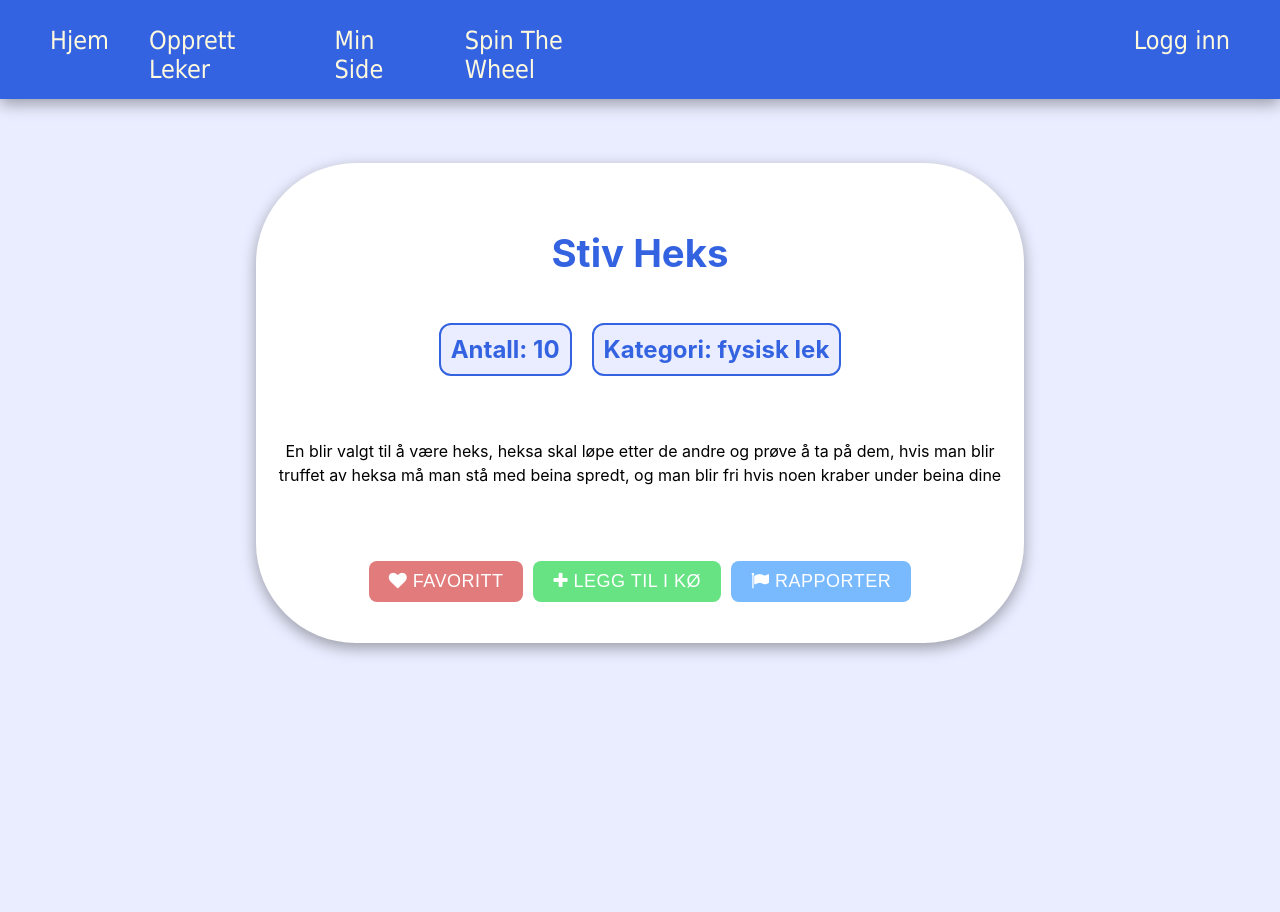
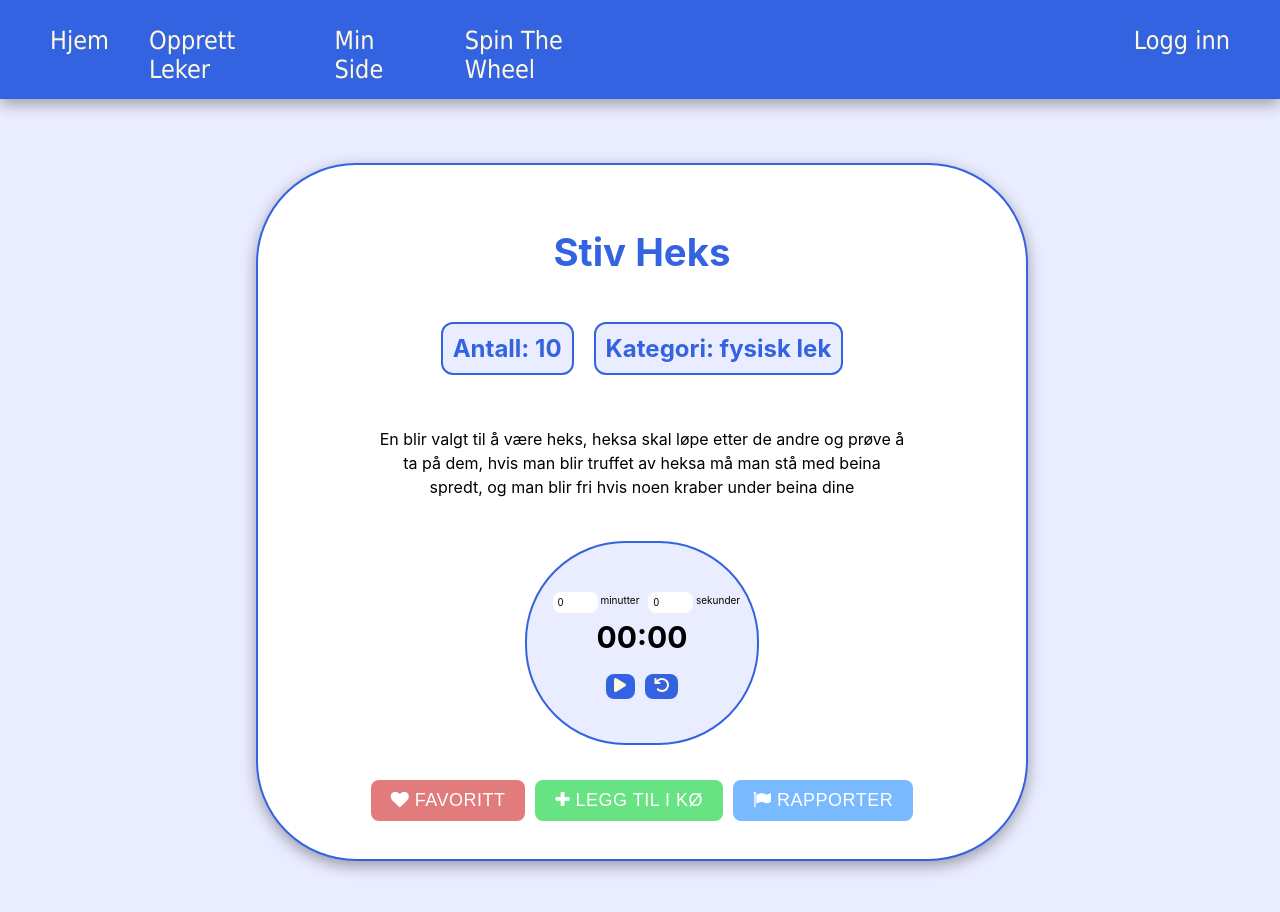
Before and after one commit to Nathaniavm/PU, a React (Create React App) app: page /game/1 in a window 1280 px wide. Shown: the top 912 px of the page. Before the commit the page ends 800 px from the top, so only its background shows below. Built offline with nearby package versions, Linux system fonts and the light colour scheme.

Commit message:
feat #46: Created a timer in Games with pause and reset buttons. Co-authored by @signesgu and @mathiajs

```diff
--- a/src/pages/games/Games.css
+++ b/src/pages/games/Games.css
@@ -1,3 +1,7 @@
+
+/*.page{
+    display: flex;
+}*/
 .gamesContainer {
     display: flex;
     flex-direction: column;
@@ -5,6 +9,7 @@
     justify-content: center;
     background-color: var(--White-Background);
     border-radius: 100px 100px 100px 100px;
+    border: 2px solid var(--Header-Color);
     box-shadow: 0 5px 15px rgba(0, 0, 0, 0.35);
     position: relative;
     overflow: hidden;
@@ -17,6 +22,23 @@
     margin-bottom: 5%;
 }
 
+.timer{
+    display: flex;
+    flex-direction: column;
+    align-items: center;
+    justify-content: center;
+    background-color: var(--Body-Color);
+    border-radius: 100px 100px 100px 100px;
+    border: 2px solid var(--Header-Color);
+    position: relative;
+    overflow: hidden;
+    width: 30%;
+    max-width: 60%;
+    height: 200px;
+    margin-top: 0%;
+    margin-bottom: 2%;
+}
+
 .gameTitle {
     color: var(--Header-Color);
     font-size: 1.5vw;
@@ -24,6 +46,7 @@
     max-width: 100%;
     max-height: 70px;
     margin-bottom: 5%;
+    margin-top: 5%;
 }
 
 .aboutGame {
@@ -51,6 +74,7 @@
     justify-content: center;
     text-align: center;
     margin-bottom: 15px;
+    max-width: 70%;
 }
 
 .gameDescription p {
@@ -66,6 +90,7 @@
     display: flex;
     justify-content: space-around;
     margin-top: 20px;
+    margin-bottom: 5%;
 }
 
 .moreButton {
@@ -98,3 +123,63 @@
 .gameButton:hover {
     box-shadow: 0 3px 4px 0 #6c84c8, 0 4px 10px 0 #c0ccee;
 }
+
+.timeInputField{
+    background-color: var(--White-Background);
+    border: none;
+    margin: 10px 0;
+    margin-left: 7%;
+    padding: 5px 5px;
+    font-size: 10px;
+    border-radius: 8px;
+    width: 35px;
+    outline: none;
+    margin-bottom: 5%;
+}
+
+.timerContainer{
+    justify-content: center;
+}
+
+
+.inputTimerContainer{
+    display: flex;
+    justify-content: center;
+    margin-top: 10%; /*something*/
+    margin-left: 13%;
+    margin-right: 13%;
+    font-size: 10px;
+    text-align: center;
+
+}
+
+.unit{
+    margin-left: 2%;
+    margin-top: 10%;
+}
+
+.timerButtonsContainer{
+    display: flex;
+    justify-content: center;
+    margin-bottom: 10%;
+}
+
+.timerContainer{
+    text-align: center;
+}
+
+.timerDiv h1{
+    font-size: 30px;
+    margin: 0;
+    margin-bottom: 5%;
+}
+
+
+.button{
+    max-width: 50%;
+
+}
+
+.button:hover{
+    box-shadow: 0 3px 4px 0 #6c84c8, 0 4px 10px 0 #c0ccee;
+}
--- a/src/pages/games/Games.js
+++ b/src/pages/games/Games.js
@@ -1,12 +1,52 @@
-import React from 'react'
+import React, { useState, useEffect } from 'react';
 import { useParams } from 'react-router-dom';
-import './Games.css'
+import './Games.css';
+import { FontAwesomeIcon } from '@fortawesome/react-fontawesome';
+import { faPlay } from '@fortawesome/free-solid-svg-icons';
+import { faUndo } from '@fortawesome/free-solid-svg-icons';
 
 const Games = () => {
-    //Retrieve the gameID from the URL
     const { gameID } = useParams();
+        //minute and second- inputs
+        const [initialMinutes, setInitialMinutes] = useState(0);
+        const [initialSeconds, setInitialSeconds] = useState(0);
+        //whether the timer is active
+        const [isActive, setIsActive] = useState(false);
+        //the minutes that are actually count down
+        const [minutes, setMinutes] = useState(0);
+        const [seconds, setSeconds] = useState(0);
 
-    // Placeholder games, will be switched with backend retreiving method
+        useEffect(() => {
+          let intervalId;
+
+          if (isActive) {
+            intervalId = setInterval(() => {
+              if (seconds === 0) {
+                if (minutes === 0) {
+                  clearInterval(intervalId);
+                  setIsActive(false);
+                } else {
+                  setMinutes(prevMinutes => prevMinutes - 1);
+                  setSeconds(59);
+                }
+              } else {
+                setSeconds(prevSeconds => prevSeconds - 1);
+              }
+            }, 1000);
+          }
+
+            return () => clearInterval(intervalId);
+        }, [isActive, minutes, seconds]);
+
+
+        const handleMinuteInputChange = (e) => {
+          setInitialMinutes(parseInt(e.target.value));
+        };
+
+        const handleSecondInputChange = (e) => {
+          setInitialSeconds(parseInt(e.target.value));
+        }
+
     const placeholderGames = [
         {gameID: 1, title: 'Stiv Heks', description: 'En blir valgt til å være heks, heksa skal løpe etter de andre og prøve å ta på dem, hvis man blir truffet av heksa må man stå med beina spredt, og man blir fri hvis noen kraber under beina dine'
         , category: 'fysisk lek', nPeople: '10'},
@@ -15,31 +55,48 @@ const Games = () => {
         {gameID: 4, title: 'Sista', description: 'Løpe etter hverandre', category: 'fysisk lek', nPeople: '4'},
     ];
 
-    // Find the game baced on the gameID
     const game = placeholderGames.find(game => game.gameID === parseInt(gameID));
 
-    // If not game found, show message
     if (!game) {
         return <p>Fant ikke spillet.</p>;
     }
 
     const handleReportGame = (game) => {
-        var alertedGameID = game.gameID;
-        var alertedgGameTitle = game.title;
-        alert("Spillet " + alertedgGameTitle + " ble rapportert")
-        console.log(alertedGameID);
-    }
+        alert(`Spillet ${game.title} ble rapportert`);
+    };
 
     const handleMakeFavoriteGame = (game) => {
-        var alertedGameID = game.gameID;
-        var alertedgGameTitle = game.title;
-        alert("Spillet " + alertedgGameTitle + " ble lagt til i favoritter")
-        console.log(alertedGameID);
+        alert(`Spillet ${game.title} ble lagt til i favoritter`);
+    };
+
+    const startCountdown = () => {
+      if(isActive){
+        setIsActive(false);
+        setMinutes(minutes);
+        setSeconds(seconds);
       }
+      else if(!isActive && (initialMinutes !== minutes || initialSeconds !== seconds)){
+        setMinutes(minutes);
+        setSeconds(seconds);
+        setIsActive(true);
+      }
+      else if (!isActive && (initialMinutes !== 0 || initialSeconds !== 0)) {
+        setMinutes(initialMinutes);
+        setSeconds(initialSeconds);
+        setIsActive(true);
+      }
+    };
+
+    const resetCountdown = () => {
+      setIsActive(false);
+      setMinutes(initialMinutes);
+      setSeconds(initialSeconds);
+    };
 
     return (
         <>
-    <link rel="stylesheet" href="https://cdnjs.cloudflare.com/ajax/libs/font-awesome/4.7.0/css/font-awesome.min.css"></link>
+            <link rel="stylesheet" href="https://cdnjs.cloudflare.com/ajax/libs/font-awesome/4.7.0/css/font-awesome.min.css" />
+            <div className='page'>
               <div className='gamesContainer'>
                   <div className='gameTitle'>
                       <h1>{game.title}</h1>
@@ -54,9 +111,50 @@ const Games = () => {
                       </div>
                   </div>
 
+
+
                   <div className='gameDescription'>
                       <p>{game.description}</p>
                   </div>
+
+                   <div className='timer'>
+                  <div className='timerContainer'>
+                      <div className='inputTimerContainer'>
+                      <input
+                        className='timeInputField'
+                        type="number"
+                        value={initialMinutes}
+                        onChange={handleMinuteInputChange}
+                        disabled={isActive}
+                      />
+                      <span className='unit'> minutter </span>
+                      <input
+                        className='timeInputField'
+                        type="number"
+                        value={initialSeconds}
+                        onChange={handleSecondInputChange}
+                        disabled={isActive}
+                      />
+                      <span className='unit'> sekunder </span>
+                      </div>
+                      <div className='timerDiv'>
+                        <h1>
+                          {minutes.toString().padStart(2, '0')}:
+                          {seconds.toString().padStart(2, '0')}
+                        </h1>
+                      </div>
+                      <div className='timerButtonsContainer'>
+                        <button className = 'button' onClick={startCountdown}>
+                          <FontAwesomeIcon icon={faPlay} />
+                        </button>
+                        <button className= 'button' onClick={resetCountdown}>
+                          <FontAwesomeIcon icon={faUndo} />
+                        </button>
+                      </div>
+                    </div>
+                </div>
+
+
 
                   <div className='buttonsContainer'>
                       <button className='moreButton favoriteButton' type='button' onClick={() => handleMakeFavoriteGame(game)}><i className="fa fa-heart"></i> Favoritt</button>
@@ -65,9 +163,10 @@ const Games = () => {
                           <i className="fa fa-flag"></i> Rapporter</button>
                   </div>
               </div>
+            </div>
+
         </>
-    )
-
-}
+    );
+};
 
 export default Games;
--- a/src/pages/hjem/Hjem.css
+++ b/src/pages/hjem/Hjem.css
@@ -57,6 +57,7 @@
 }
 
 h4 {
+    margin-top: 5%;
     color: var(--Header-Color);
     font-size: 1.5vw;
 }
@@ -120,6 +121,8 @@ h4 {
 .gameSquare-p-content-horisontal {
     display: flex;
     flex-direction: row;
+    margin-top: 5%;
+    margin-bottom: 5%;
 }
 
 /* For Vertical view */
```
Lines whose indentation alone changed are shown as unchanged.
